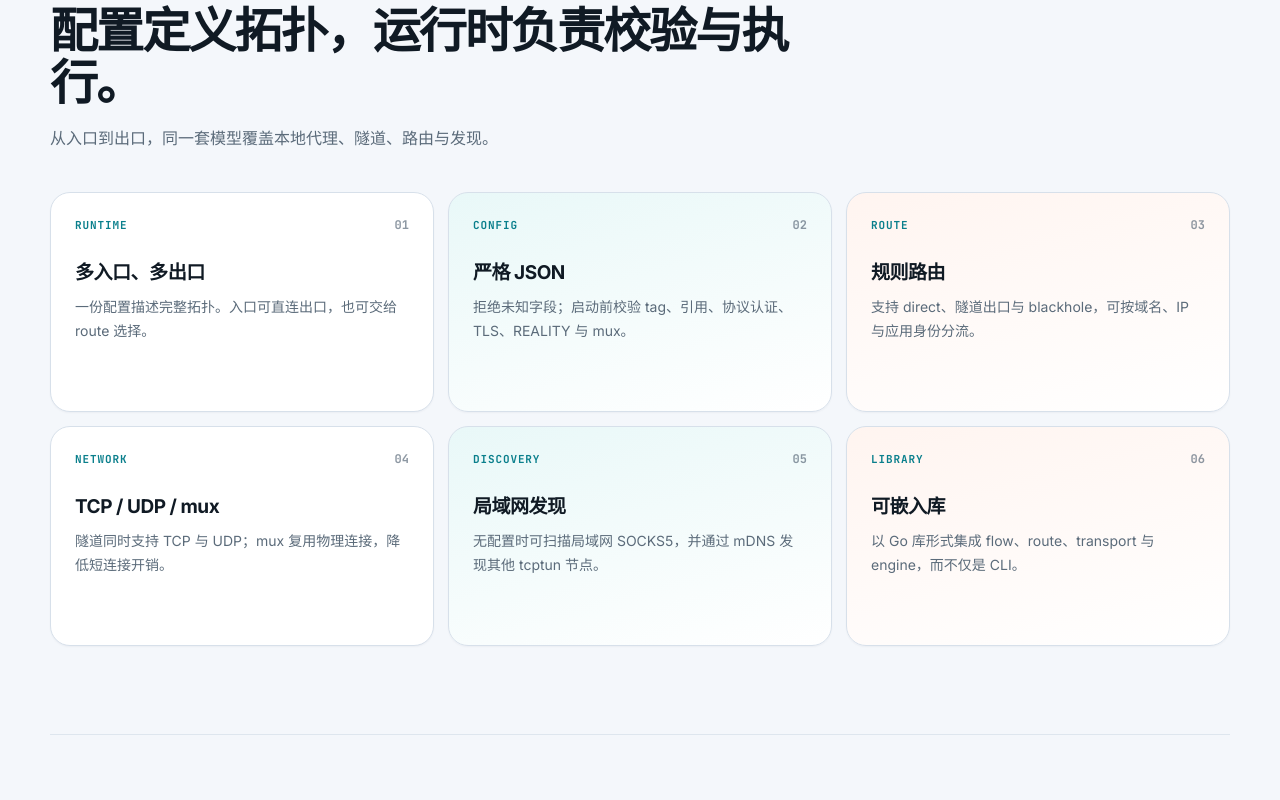
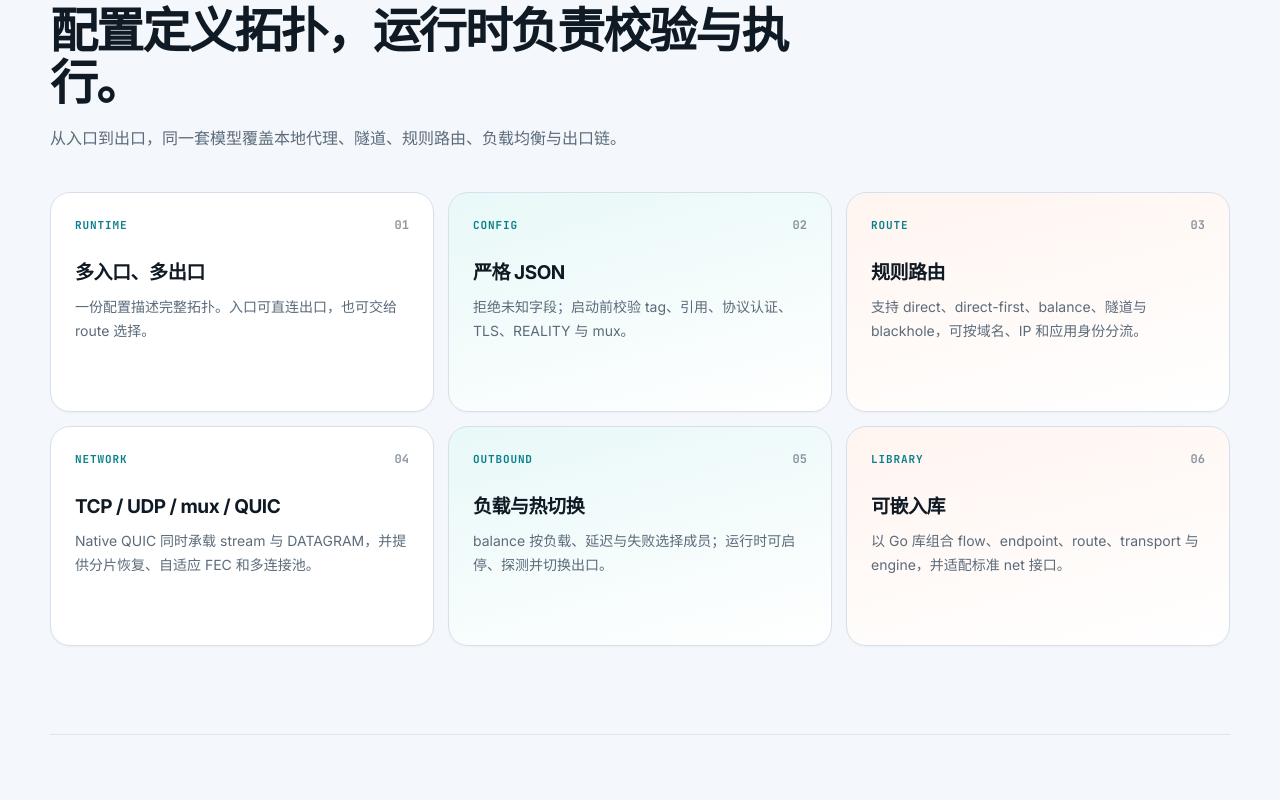
Before and after one commit to sskycn/tcptun, a Next.js app: page / in a window 1280 px wide. Shown: the part 1020-1820 px from the top of the page. Built offline with nearby package versions, Linux system fonts and the light colour scheme.

Commit message:
chore(release): publish tcptun v0.2.0 binaries and update docs

```diff
--- a/app/config-generator.tsx
+++ b/app/config-generator.tsx
@@ -58,7 +58,7 @@ export default function ConfigGenerator() {
           <p className="eyebrow">生成</p>
           <h2>在浏览器生成配对配置。</h2>
           <p>
-            与 <code>tcptun config</code> 相同：raw + REALITY、匹配密钥与凭据。密钥仅在本机生成，不会上传。
+            server/client 逻辑对齐 <code>tcptun config</code>：raw + REALITY、匹配密钥与凭据；并额外生成可导入的 URI。密钥仅在本机生成，不会上传。
           </p>
         </div>
         <div className="chip-row">
@@ -280,8 +280,8 @@ export default function ConfigGenerator() {
               <p className="eyebrow">输出</p>
               <h3>填写参数后点击生成</h3>
               <p>
-                将创建 server.json、client.json 与 client.uri，逻辑对齐{" "}
-                <code>tcptun config {form.protocol}</code>。
+                将创建 server.json、client.json 与 client.uri；JSON 对齐{" "}
+                <code>tcptun config {form.protocol}</code>，URI 对齐 <code>tcptun uri export</code>。
               </p>
               <ul>
                 <li>自动生成 X25519 密钥对与 short id</li>
--- a/app/layout.tsx
+++ b/app/layout.tsx
@@ -34,7 +34,7 @@ const themeInitScript = `
 
 export const metadata: Metadata = {
   title: `tcptun v${releaseVersion} · 配置驱动的代理运行时`,
-  description: `tcptun 是多入口、多出口代理运行时。支持 native、VLESS、VMess、Trojan、REALITY、mux、路由与局域网发现。`,
+  description: `tcptun 是多入口、多出口代理运行时。支持 native、VLESS、VMess、Trojan、REALITY、mux、原生 QUIC、balance 与规则路由。`,
   icons: {
     icon: "/tcptun-logo.png",
     apple: "/tcptun-logo.png",
--- a/app/page.tsx
+++ b/app/page.tsx
@@ -36,22 +36,22 @@ const capabilities = [
   {
     label: "Route",
     title: "规则路由",
-    body: "支持 direct、隧道出口与 blackhole，可按域名、IP 与应用身份分流。",
+    body: "支持 direct、direct-first、balance、隧道与 blackhole，可按域名、IP 和应用身份分流。",
   },
   {
     label: "Network",
-    title: "TCP / UDP / mux",
-    body: "隧道同时支持 TCP 与 UDP；mux 复用物理连接，降低短连接开销。",
+    title: "TCP / UDP / mux / QUIC",
+    body: "Native QUIC 同时承载 stream 与 DATAGRAM，并提供分片恢复、自适应 FEC 和多连接池。",
   },
   {
-    label: "Discovery",
-    title: "局域网发现",
-    body: "无配置时可扫描局域网 SOCKS5，并通过 mDNS 发现其他 tcptun 节点。",
+    label: "Outbound",
+    title: "负载与热切换",
+    body: "balance 按负载、延迟与失败选择成员；运行时可启停、探测并切换出口。",
   },
   {
     label: "Library",
     title: "可嵌入库",
-    body: "以 Go 库形式集成 flow、route、transport 与 engine，而不仅是 CLI。",
+    body: "以 Go 库组合 flow、endpoint、route、transport 与 engine，并适配标准 net 接口。",
   },
 ];
 
@@ -71,7 +71,7 @@ const workflows = [
   {
     name: "generate",
     title: "生成配置对",
-    body: "一次生成 server / client 配置与 URI，含协议凭据与 REALITY 密钥。",
+    body: "生成 server / client 配置，含协议凭据与匹配的 REALITY 密钥。",
     command: "tcptun config vless --server proxy.example.com --port 9443",
   },
   {
@@ -133,7 +133,7 @@ export default function Home() {
             <span className="title-accent">编排全部代理流量。</span>
           </h1>
           <p className="lede">
-            tcptun 是配置驱动的多入口、多出口代理运行时。用 JSON 描述入口、出口、路由与发现，统一启动 TCP/UDP 服务。
+            tcptun 是配置驱动的多入口、多出口代理运行时。用严格 JSON 描述入口、出口与路由，统一启动 TCP/UDP 服务。
           </p>
           <div className="hero-actions">
             <a className="button primary" href="#download">
@@ -180,7 +180,7 @@ export default function Home() {
         <div className="section-heading">
           <p className="eyebrow">能力</p>
           <h2>配置定义拓扑，运行时负责校验与执行。</h2>
-          <p>从入口到出口，同一套模型覆盖本地代理、隧道、路由与发现。</p>
+          <p>从入口到出口，同一套模型覆盖本地代理、隧道、规则路由、负载均衡与出口链。</p>
         </div>
         <div className="capability-grid">
           {capabilities.map((item, index) => (
--- a/app/site-data.ts
+++ b/app/site-data.ts
@@ -1,4 +1,4 @@
-export const releaseVersion = "0.1.9";
+export const releaseVersion = "0.2.0";
 
 export const npmLinks = {
   package: "https://www.npmjs.com/package/tcptun",
@@ -36,7 +36,8 @@ export const faqItems = [
   },
   {
     question: "何时开启 mux 或 QUIC？",
-    answer: "短连接多、两端同版本时建议开 mux。QUIC 需要 raw + TLS，与 REALITY 互斥。",
+    answer:
+      "短连接多、两端同版本时建议开 mux。原生 QUIC 仅支持 native + raw + TLS；UDP 可选可靠 stream 或 DATAGRAM，支持分片、选择性恢复与自适应 FEC。",
   },
   {
     question: "REALITY 能和 TLS 一起用吗？",
@@ -54,24 +55,35 @@ export const faqItems = [
   {
     question: "如何把 Xray 配置转成 tcptun？",
     answer:
-      "在「转换」中粘贴 Xray JSON 或 vless/vmess/trojan 链接。支持 REALITY/TLS 与 raw/ws/h2；gRPC 等不支持的传输会提示警告。",
+      "在「转换」中粘贴 Xray JSON 或 vless/vmess/trojan 链接。支持 REALITY/TLS 与 raw/ws/h2/h3；gRPC 等不支持的传输会提示警告。",
+  },
+  {
+    question: "无配置文件时会怎样启动？",
+    answer:
+      "tcptun 会先预留 127.0.0.1:1080，再扫描私有 IPv4 局域网中可用的 SOCKS5:1080；首次握手成功后启动 mixed 代理。--retry 可在保留监听的同时持续重试。",
+  },
+  {
+    question: "如何在多个出口间负载与切换？",
+    answer:
+      "使用 balance outbound 组合成员并设置权重与 affinity_ttl。嵌入式 Runtime 和 Android bridge 还支持启停、探测及原子切换已声明的 outbound。",
   },
 ] as const;
 
 export const binaryDownloads = [
-  binary("tcptun-darwin-amd64", "darwin", "macOS", "amd64", "x64", 14740288),
-  binary("tcptun-darwin-arm64", "darwin", "macOS", "arm64", "ARM64", 13653986),
-  binary("tcptun-linux-amd64", "linux", "Linux", "amd64", "x64", 14352546),
+  binary("tcptun-darwin-amd64", "darwin", "macOS", "amd64", "x64", 14740336),
+  binary("tcptun-darwin-arm64", "darwin", "macOS", "arm64", "ARM64", 13654034),
+  binary("tcptun-linux-amd64", "linux", "Linux", "amd64", "x64", 14356642),
   binary("tcptun-linux-arm64", "linux", "Linux", "arm64", "ARM64", 13172898),
   binary("tcptun-linux-armv7", "linux", "Linux", "armv7", "ARMv7", 13631650),
-  binary("tcptun-windows-amd64.exe", "windows", "Windows", "amd64", "x64", 14777344),
-  binary("tcptun-windows-arm64.exe", "windows", "Windows", "arm64", "ARM64", 13407744),
+  binary("tcptun-windows-amd64.exe", "windows", "Windows", "amd64", "x64", 14779392),
+  binary("tcptun-windows-arm64.exe", "windows", "Windows", "arm64", "ARM64", 13408768),
 ] as const;
 
 export const inboundTypes = ["mixed", "socks5", "native", "vless", "vmess", "trojan"] as const;
 export const outboundTypes = [
   "direct",
   "direct-first",
+  "balance",
   "blackhole",
   "socks5",
   "mixed",
@@ -89,7 +101,7 @@ export const tunnelProtocols = [
     generatedSecurity: "raw + REALITY",
     mux: "推荐同版本开启",
     command: "tcptun config native --server proxy.example.com --port 9443",
-    description: "私有低开销协议。吞吐优先用 raw + mux；升级时保持两端版本一致。",
+    description: "私有低开销协议。吞吐优先用 raw + mux；需要 UDP/QUIC 连接池时显式选择 quic mode。",
   },
   {
     name: "vless",
@@ -144,8 +156,7 @@ export const topologyExample = `{
     }
   ],
   "route": { "default_outbound": "proxy", "rules": [] },
-  "dns": {},
-  "discovery": {}
+  "dns": {}
 }`;
 
 /** Minimal native server: tunnel inbound + direct exit. */
@@ -168,8 +179,7 @@ export const nativeServerExample = `{
     { "tag": "direct", "type": "direct" }
   ],
   "route": { "default_outbound": "direct", "rules": [] },
-  "dns": {},
-  "discovery": {}
+  "dns": {}
 }`;
 
 /** Minimal native client: local mixed proxy → native outbound. */
@@ -198,8 +208,7 @@ export const nativeClientExample = `{
     { "tag": "direct", "type": "direct" }
   ],
   "route": { "default_outbound": "proxy", "rules": [] },
-  "dns": {},
-  "discovery": {}
+  "dns": {}
 }`;
 
 /** Native + QUIC mux mode (TLS 1.3 required on both ends). */
@@ -240,8 +249,7 @@ export const nativeQuicClientExample = `{
     { "tag": "direct", "type": "direct" }
   ],
   "route": { "default_outbound": "proxy", "rules": [] },
-  "dns": {},
-  "discovery": {}
+  "dns": {}
 }`;
 
 export const nativeQuicServerExample = `{
@@ -272,8 +280,7 @@ export const nativeQuicServerExample = `{
     { "tag": "direct", "type": "direct" }
   ],
   "route": { "default_outbound": "direct", "rules": [] },
-  "dns": {},
-  "discovery": {}
+  "dns": {}
 }`;
 
 export const nativeConfigHighlights = [
@@ -291,7 +298,7 @@ export const nativeConfigHighlights = [
   },
   {
     title: "生成",
-    body: "tcptun config native 一次生成配对的 server / client 配置与 URI。",
+    body: "tcptun config native 生成配对的 server / client 配置；URI 由 tcptun uri export 单独导出。",
   },
 ] as const;
 
@@ -326,6 +333,7 @@ export const nativeFieldGroups = [
       { key: "mux.max_streams_per_session", side: "client", detail: "单连接 stream 上限，1–4096。" },
       { key: "mux.warm_spares", side: "client", detail: "预热空闲连接数，须小于 max_sessions。" },
       { key: "mux.udp_mode", side: "client", detail: "quic 专用：reliable / auto / datagram。" },
+      { key: "mux.*_receive_window", side: "两端", detail: "QUIC 接收窗口；stream 最大 16 MiB，connection 最大 64 MiB。" },
     ],
   },
 ] as const;
@@ -341,11 +349,11 @@ export const nativeMuxNotes = [
   },
   {
     title: "QUIC",
-    body: 'mux.mode: "quic" 使用 UDP/QUIC 连接池，要求 raw + TLS 1.3。',
+    body: 'mux.mode: "quic" 使用带健康评分与路径探测的 UDP/QUIC 连接池，要求 native + raw + TLS 1.3。',
   },
   {
     title: "UDP",
-    body: "reliable 走可靠 stream；auto 优先 DATAGRAM；datagram 强制 DATAGRAM。",
+    body: "reliable 走 stream；auto 优先 DATAGRAM 并可回退；datagram 不降级。DATAGRAM 支持分片、恢复与自适应 FEC。",
   },
 ] as const;
 
@@ -354,7 +362,7 @@ export const nativeWorkflowCommands = [
     name: "generate",
     title: "生成配置对",
     command: "tcptun config native --server proxy.example.com --port 9443",
-    body: "输出 server.json、client.json、client.uri。",
+    body: "输出 server.json 与 client.json。",
   },
   {
     name: "check",
@@ -370,20 +378,20 @@ export const nativeWorkflowCommands = [
   },
   {
     name: "uri",
-    title: "导入 URI",
-    command: "tcptun uri import --input client.uri --client --output client.json",
-    body: "从 native:// URI 生成客户端配置。",
+    title: "导出 URI",
+    command: "tcptun uri export --config client.json --output client.uri",
+    body: "从 tunnel outbound 单独导出 native:// URI。",
   },
 ] as const;
 
 export const configModelNotes = [
   {
     title: "结构",
-    body: "log、inbounds、outbounds、route、dns、discovery。未知字段会被拒绝。",
+    body: "顶层仅含 log、inbounds、outbounds、route、dns。未知字段会被拒绝。",
   },
   {
     title: "引用",
-    body: "组件通过 tag 互相关联；入口与路由规则指向出口。",
+    body: "组件通过 tag 关联；via、direct-first 与 balance 的依赖会检查缺失和循环。",
   },
   {
     title: "启动",
@@ -423,8 +431,7 @@ export const vlessRealityServerExample = `{
     { "tag": "direct", "type": "direct" }
   ],
   "route": { "default_outbound": "direct", "rules": [] },
-  "dns": {},
-  "discovery": {}
+  "dns": {}
 }`;
 
 export const vlessRealityClientExample = `{
@@ -459,8 +466,7 @@ export const vlessRealityClientExample = `{
     }
   ],
   "route": { "default_outbound": "proxy", "rules": [] },
-  "dns": {},
-  "discovery": {}
+  "dns": {}
 }`;
 
 /** Native + REALITY pair shape produced by config generator (mux off by default). */
@@ -575,7 +581,7 @@ export const realityCommands = [
     title: "生成 REALITY 配置对",
     command:
       "tcptun config vless --server proxy.example.com --port 443 --server-name example.com --dest example.com:443",
-    body: "输出配对的 server / client 配置与 URI。",
+    body: "输出配对的 server.json 与 client.json；需要 URI 时再执行 tcptun uri export。",
   },
   {
     title: "native + REALITY",
```
Also changed, not shown: 2 other files (tests, documents, lock files or other folders).
